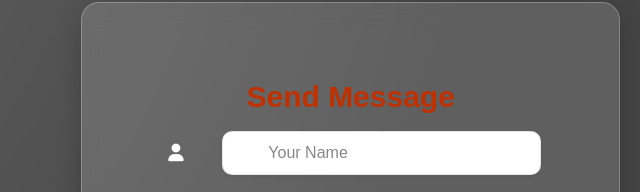
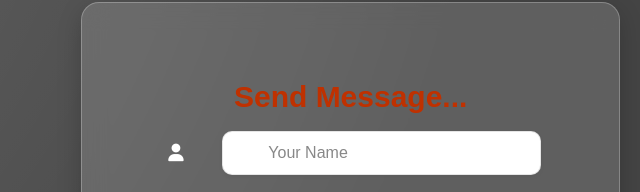
Before and after one commit to Safeena-Akhter/TradersProject, a plain HTML site: page contact.html in a window 1280 px wide. Shown: the part 279-471 px from the top of the page, 640-1280 px from the left. Drawn offline with Linux system fonts and the light colour scheme.

Commit message:
update contact page

```diff
--- a/contact.html
+++ b/contact.html
@@ -42,7 +42,7 @@
       </div>
     <div id="contactForm">
     <form>
-       <h3>Send Message</h3>
+       <h3>Send Message...</h3>
       <div class="form-group">
         <i class="fa-solid fa-user"></i>
         <input type="text" placeholder="Your Name" required />
```
